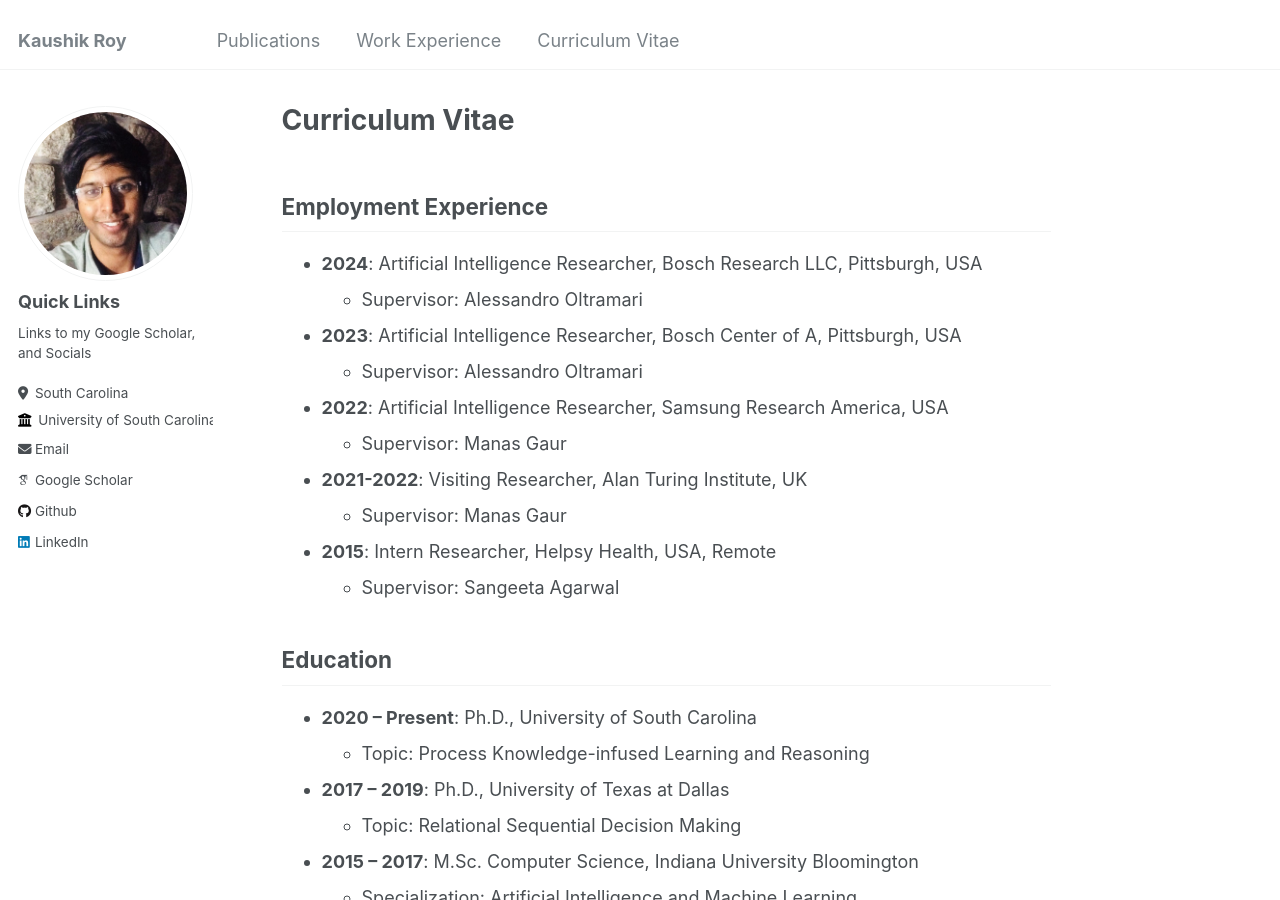
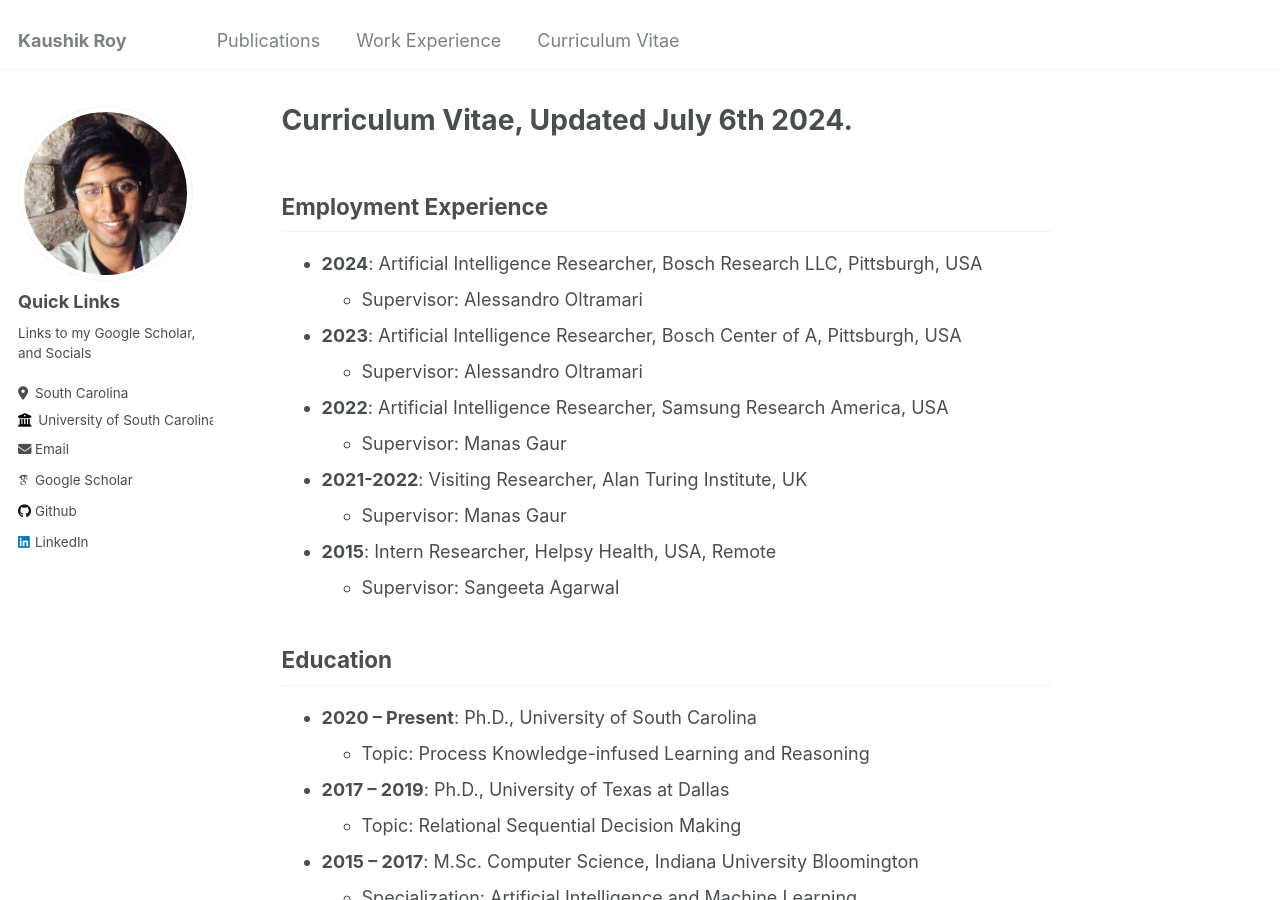
Before and after one commit to kauroy1994/home, a Jekyll site: the page built from _pages/markdown.md, in a window 1280 px wide and 900 px high. Built offline with Jekyll 4.4.1, drawn with Linux system fonts in a browser that asks for light colours; some web fonts are replaced.

Commit message:
Update markdown.md

```diff
--- a/_pages/markdown.md
+++ b/_pages/markdown.md
@@ -1,6 +1,6 @@
 ---
 permalink: /markdown/
-title: "Curriculum Vitae"
+title: "Curriculum Vitae, Updated July 6th 2024."
 author_profile: true
 ---
 
```
